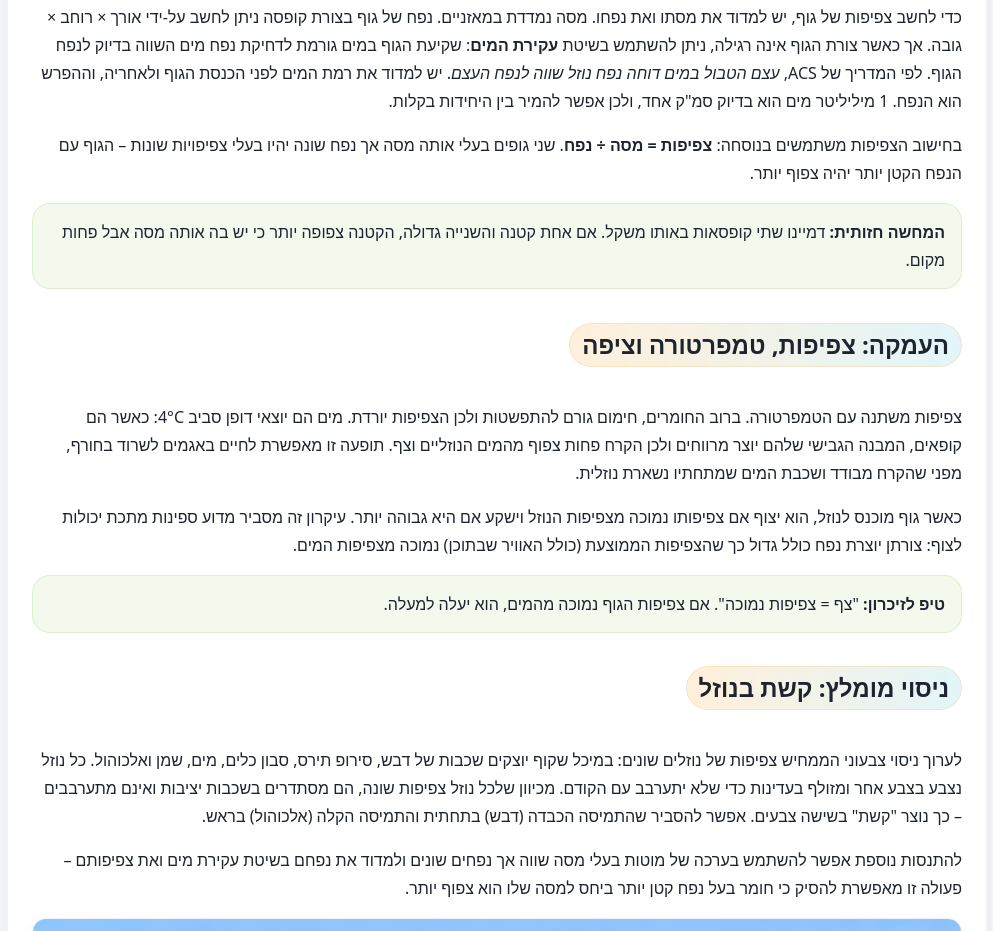
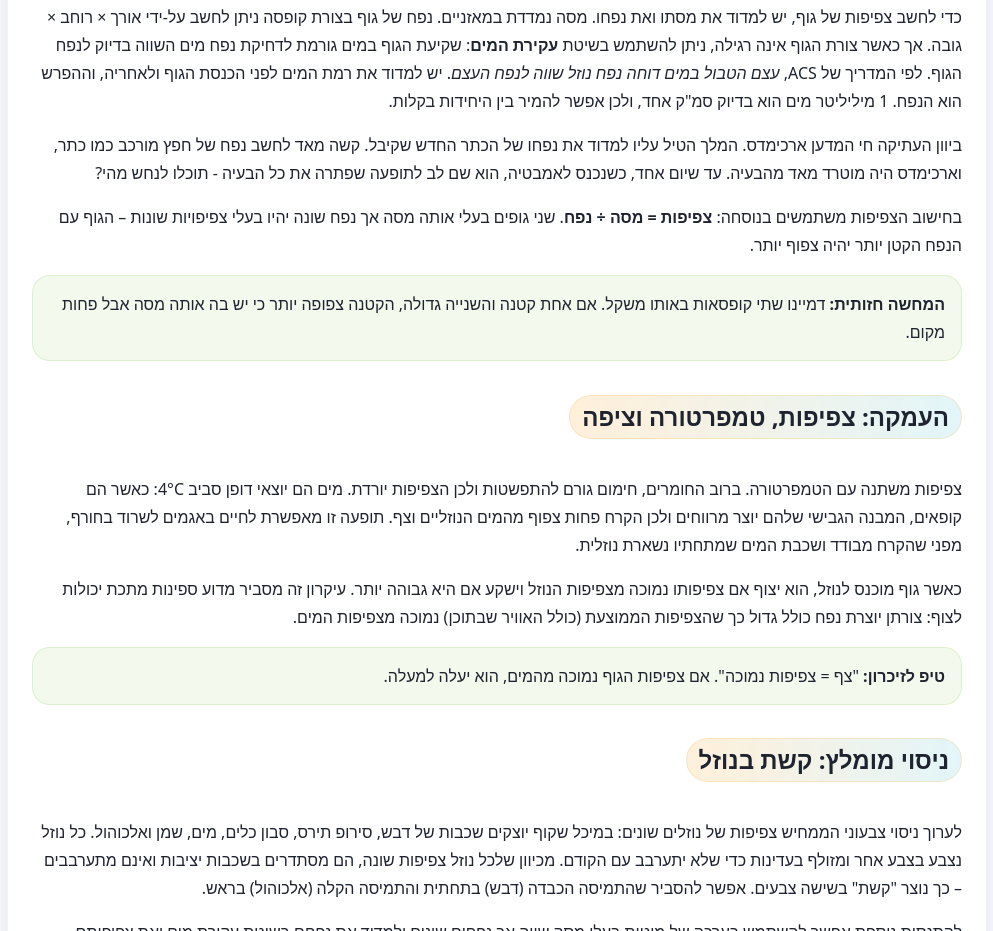
Before and after one commit to niryariv/chemistry_site, a plain HTML site: page module3.html in a window 1280 px wide. Shown: the part 1392-2323 px from the top of the page, without its empty margins (143-1136 px from the left). Drawn offline with Linux system fonts and the light colour scheme.

Commit message:
Update Archimedes story wording

```diff
--- a/module3.html
+++ b/module3.html
@@ -68,6 +68,9 @@
             דוחה נפח נוזל שווה לנפח העצם</em>. יש למדוד את רמת המים לפני
             הכנסת הגוף ולאחריה, וההפרש הוא הנפח. 1 מיליליטר מים הוא בדיוק סמ"ק
             אחד, ולכן אפשר להמיר בין היחידות בקלות.</p>
+        <p>ביוון העתיקה חי המדען ארכימדס. המלך הטיל עליו למדוד את נפחו של הכתר החדש שקיבל.
+            קשה מאד לחשב נפח של חפץ מורכב כמו כתר, וארכימדס היה מוטרד מאד מהבעיה. עד שיום
+            אחד, כשנכנס לאמבטיה, הוא שם לב לתופעה שפתרה את כל הבעיה - תוכלו לנחש מהי?</p>
         <p>בחישוב הצפיפות משתמשים בנוסחה: <strong>צפיפות = מסה ÷ נפח</strong>. שני גופים בעלי אותה מסה אך
             נפח שונה יהיו בעלי צפיפויות שונות – הגוף עם הנפח הקטן יותר יהיה
             צפוף יותר.</p>
```
